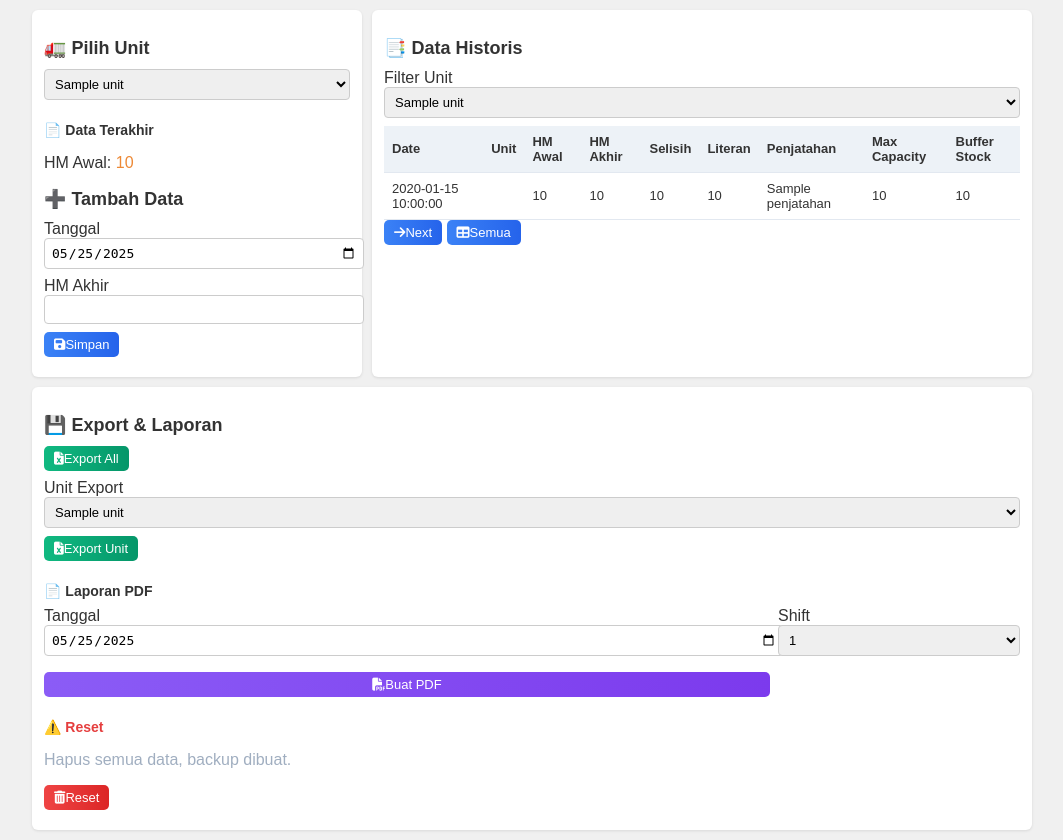
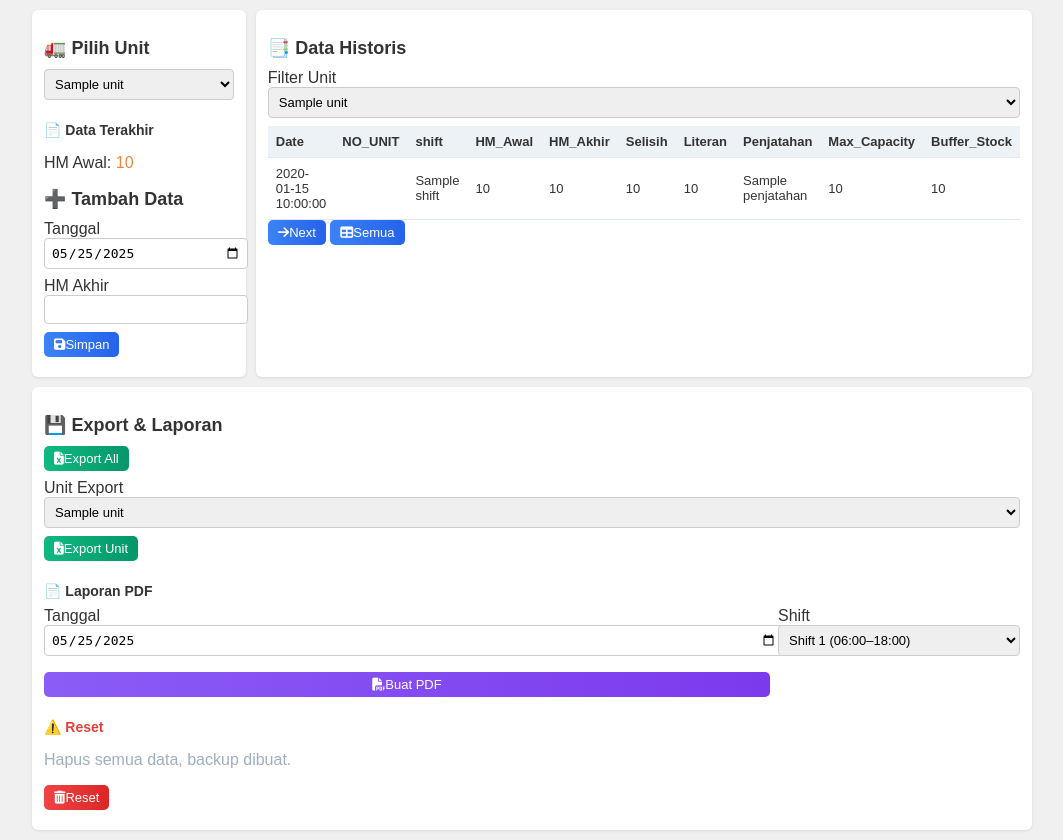
Before and after one commit to Julpian/fuel-app-new, a Flask app: template app/templates/index.html in a window 1280 px wide. Shown: the part 61-901 px from the top of the page, without its empty margins (108-1171 px from the left). Run offline with Flask 3, Linux system fonts and the light colour scheme; the template is opened without the code that fills it: most values are stand-ins (such as "Sample title", 1, 10 or a date in 2020); parts of the project's set-up code (start-up, migrations or seed data) failed here and were passed over; some libraries are stand-ins or nearby versions.

Commit message:
update pdf

```diff
--- a/app/main.py
+++ b/app/main.py
@@ -7,7 +7,7 @@ from reportlab.lib.pagesizes import A4
 from reportlab.platypus import SimpleDocTemplate, Table, TableStyle, Paragraph
 from reportlab.lib import colors
 from reportlab.lib.styles import getSampleStyleSheet
-from datetime import datetime
+from datetime import datetime, time
 import logging
 from dotenv import load_dotenv
 from supabase import create_client, Client
@@ -19,11 +19,11 @@ logger = logging.getLogger(__name__)
 # Load environment variables
 load_dotenv()
 
-# Inisialisasi Flask
+# Initialize Flask
 app = Flask(__name__, template_folder='templates', static_folder='static')
 app.secret_key = os.environ.get('FLASK_SECRET_KEY', 'supersecretkey')
 
-# Filter kustom strftime
+# Custom strftime filter
 def format_datetime(value, format='%Y-%m-%d'):
     if value == 'now':
         return datetime.now().strftime(format)
@@ -31,14 +31,14 @@ def format_datetime(value, format='%Y-%m-%d'):
 
 app.jinja_env.filters['strftime'] = format_datetime
 
-# Validasi Supabase credentials
+# Validate Supabase credentials
 SUPABASE_URL = os.environ.get('SUPABASE_URL')
 SUPABASE_KEY = os.environ.get('SUPABASE_KEY')
 if not SUPABASE_URL or not SUPABASE_KEY:
     logger.error("SUPABASE_URL or SUPABASE_KEY environment variable is not set")
     raise ValueError("SUPABASE_URL or SUPABASE_KEY environment variable is not set. Please configure it in .env.")
 
-# Inisialisasi Supabase client
+# Initialize Supabase client
 try:
     supabase: Client = create_client(SUPABASE_URL, SUPABASE_KEY)
     logger.info(f"Connected to Supabase at {SUPABASE_URL}")
@@ -47,28 +47,35 @@ except Exception as e:
     raise RuntimeError(f"Failed to initialize Supabase client: {str(e)}")
 
 LOCKED_UNITS = [
-    "DZ3007", "DZ3014", "DZ3026","EX1022", "EX2017", "EX2027", "EX2032", "EX2033", "EX2040", "EX3009"
+    "DZ3007", "DZ3014", "DZ3026", "EX1022", "EX2017", "EX2027", "EX2032", "EX2033", "EX2040", "EX3009"
 ]
 PENJATAHAN_MAP = {
     "DZ3007": 52, "DZ3014": 52, "DZ3026": 52,
     "EX1022": 58,
-    "EX2017": 93, "EX2027": 93, "EX2032": 93 , "EX2033": 93, "EX2040": 93,
+    "EX2017": 93, "EX2027": 93, "EX2032": 93, "EX2033": 93, "EX2040": 93,
     "EX3009": 126
 }
 MAX_CAPACITY_MAP = {
     "DZ3007": 1000, "DZ3014": 1000, "DZ3026": 1200,
     "EX1022": 980,
-    "EX2017": 1380, "EX2027": 1380, "EX2032": 1380 , "EX2033": 1380, "EX2040": 1380,
+    "EX2017": 1380, "EX2027": 1380, "EX2032": 1380, "EX2033": 1380, "EX2040": 1380,
     "EX3009": 3400
 }
-INITIAL_HM_AWAL = {
-    "DZ3007": 45280, "DZ3014": 45914, "DZ3026": 20090,
+INITIAL_HM_Awal = {
+    "DZ3007": 45298, "DZ3014": 45932, "DZ3026": 20118,
     "EX1022": 34288,
-    "EX2017": 45720, "EX2027": 35080, "EX2032": 26684 , "EX2033": 25817, "EX2040": 18579,
-    "EX3009": 35514
+    "EX2017": 45729, "EX2027": 35087, "EX2032": 26693, "EX2033": 25826, "EX2040": 18588,
+    "EX3009": 35523
 }
 
-# Fungsi data menggunakan Supabase API
+# Function to determine shift based on current time
+def determine_shift():
+    current_time = datetime.now().time()
+    if time(6, 0) <= current_time < time(18, 0):
+        return "Shift 1"
+    return "Shift 2"
+
+# Data functions using Supabase API
 def load_or_create_data():
     try:
         response = supabase.table('fuel_records').select('*').execute()
@@ -78,20 +85,21 @@ def load_or_create_data():
                 {
                     "Date": r["Date"].strip() if r["Date"] else "",
                     "NO_UNIT": r["NO_UNIT"].strip() if r["NO_UNIT"] else "",
-                    "HM_AWAL": round(float(r["HM_AWAL"]), 2) if r["HM_AWAL"] else 0.0,
-                    "HM_AKHIR": round(float(r["HM_AKHIR"]), 2) if r["HM_AKHIR"] else 0.0,
-                    "SELISIH": round(float(r["SELISIH"]), 2) if r["SELISIH"] else 0.0,
-                    "LITERAN": round(float(r["LITERAN"]), 2) if r["LITERAN"] else 0.0,
-                    "PENJATAHAN": int(r["PENJATAHAN"]) if r["PENJATAHAN"] else 0,
+                    "HM_Awal": round(float(r["HM_Awal"]), 2) if r["HM_Awal"] else 0.0,
+                    "HM_Akhir": round(float(r["HM_Akhir"]), 2) if r["HM_Akhir"] else 0.0,
+                    "Selisih": round(float(r["Selisih"]), 2) if r["Selisih"] else 0.0,
+                    "Literan": round(float(r["Literan"]), 2) if r["Literan"] else 0.0,
+                    "Penjatahan": int(r["Penjatahan"]) if r["Penjatahan"] else 0,
                     "Max_Capacity": round(float(r["Max_Capacity"]), 2) if r["Max_Capacity"] else 0.0,
                     "Buffer_Stock": round(float(r["Buffer_Stock"]), 2) if r["Buffer_Stock"] else 0.0,
-                    "is_new": bool(r["is_new"])
+                    "is_new": bool(r["is_new"]),
+                    "shift": r.get("shift", "")  # Default to empty string if shift is missing
                 } for r in records
             ])
             return df
         columns = [
-            "Date", "NO_UNIT", "HM_AWAL", "HM_AKHIR", "SELISIH",
-            "LITERAN", "PENJATAHAN", "Max_Capacity", "Buffer_Stock", "is_new"
+            "Date", "NO_UNIT", "HM_Awal", "HM_Akhir", "Selisih",
+            "Literan", "Penjatahan", "Max_Capacity", "Buffer_Stock", "is_new", "shift"
         ]
         return pd.DataFrame(columns=columns)
     except Exception as e:
@@ -100,21 +108,20 @@ def load_or_create_data():
 
 def save_data(df):
     try:
-        # Hapus semua data lama
         supabase.table('fuel_records').delete().gte('id', 0).execute()
-        # Masukkan data baru
         for _, row in df.iterrows():
             record = {
                 "Date": str(row["Date"]).strip(),
                 "NO_UNIT": str(row["NO_UNIT"]).strip(),
-                "HM_AWAL": float(row["HM_AWAL"]),
-                "HM_AKHIR": float(row["HM_AKHIR"]),
-                "SELISIH": float(row["SELISIH"]),
-                "LITERAN": float(row["LITERAN"]),
-                "PENJATAHAN": int(row["PENJATAHAN"]),
+                "HM_Awal": float(row["HM_Awal"]),
+                "HM_Akhir": float(row["HM_Akhir"]),
+                "Selisih": float(row["Selisih"]),
+                "Literan": float(row["Literan"]),
+                "Penjatahan": int(row["Penjatahan"]),
                 "Max_Capacity": float(row["Max_Capacity"]),
                 "Buffer_Stock": float(row["Buffer_Stock"]),
-                "is_new": bool(row["is_new"])
+                "is_new": bool(row["is_new"]),
+                "shift": str(row["shift"]) if row["shift"] else None  # Handle empty shift as NULL
             }
             supabase.table('fuel_records').insert(record).execute()
     except Exception as e:
@@ -136,8 +143,8 @@ def backup_data():
 def get_hm_awal(df, no_unit):
     unit_data = df[df["NO_UNIT"] == no_unit]
     if not unit_data.empty:
-        return unit_data["HM_AKHIR"].iloc[-1]
-    return INITIAL_HM_AWAL.get(no_unit, 0.0)
+        return unit_data["HM_Akhir"].iloc[-1]
+    return INITIAL_HM_Awal.get(no_unit, 0.0)
 
 def get_penjatahan(no_unit):
     return PENJATAHAN_MAP.get(no_unit, 62)
@@ -150,6 +157,7 @@ def add_new_record(no_unit, hm_akhir, date):
     hm_awal = get_hm_awal(df, no_unit)
     penjatahan = get_penjatahan(no_unit)
     max_capacity = get_max_capacity(no_unit)
+    shift = determine_shift()
 
     if hm_akhir <= hm_awal:
         return df, None, f"HM Akhir ({hm_akhir}) harus lebih besar dari HM Awal ({hm_awal})!"
@@ -162,17 +170,20 @@ def add_new_record(no_unit, hm_akhir, date):
     new_record = {
         "Date": date.strftime("%Y-%m-%d"),
         "NO_UNIT": no_unit.strip(),
-        "HM_AWAL": round(hm_awal, 2),
-        "HM_AKHIR": round(hm_akhir, 2),
-        "SELISIH": selisih,
-        "LITERAN": round(literan, 2),
-        "PENJATAHAN": penjatahan,
+        "HM_Awal": round(hm_awal, 2),
+        "HM_Akhir": round(hm_akhir, 2),
+        "Selisih": selisih,
+        "Literan": round(literan, 2),
+        "Penjatahan": penjatahan,
         "Max_Capacity": round(max_capacity, 2),
         "Buffer_Stock": round(buffer_stock, 2),
-        "is_new": True
+        "is_new": True,
+        "shift": shift
     }
 
-    df.loc[df["NO_UNIT"] == no_unit, "is_new"] = False
+    # Ensure DataFrame has all columns before concatenation
+    if "shift" not in df.columns:
+        df["shift"] = ""
     df = pd.concat([df, pd.DataFrame([new_record])], ignore_index=True)
     save_data(df)
     return df, new_record, None
@@ -183,27 +194,30 @@ def create_pdf_report(df, shift, date):
     elements = []
 
     styles = getSampleStyleSheet()
+    shift_display = "Shift 1 (06:00–18:00)" if shift == "Shift 1" else "Shift 2 (18:00–06:00)"
     title = Paragraph(
         f"PLAN REFUELING UNIT TRACK {date.strftime('%b %Y').upper()}"
-        f"<br/>Shift: {shift} Tgl: {date.strftime('%d %b %Y')}",
+        f"<br/>{shift_display} Tgl: {date.strftime('%d %b %Y')}",
         styles['Title']
     )
     elements.append(title)
     elements.append(Paragraph("<br/>", styles['Normal']))
 
-    data = [["Date", "Unit", "Est HM Jam 12:00", "HM", "Qty Plan Refueling", "Note"]]
+    data = [["Date", "Unit", "Shift", "Est HM Jam 12:00", "HM", "Qty Plan Refueling", "Note"]]
     for _, row in df.iterrows():
-        qty_plan = f"{row['LITERAN']:.2f}" if row['LITERAN'] > 0 else "Full" if row['Buffer_Stock'] <= 0 else "-"
+        qty_plan = f"{row['Literan']:.2f}" if row['Literan'] > 0 else "Full" if row['Buffer_Stock'] <= 0 else "-"
+        shift_value = row.get("shift", "")  # Handle missing shift
         data.append([
             row["Date"],
             row["NO_UNIT"],
-            f"{row['HM_AWAL']:.2f}",
-            f"{row['SELISIH']:.2f}",
+            shift_value,
+            f"{row['HM_Awal']:.2f}",
+            f"{row['Selisih']:.2f}",
             qty_plan,
             ""
         ])
 
-    col_widths = [80, 60, 100, 60, 100, 100]
+    col_widths = [80, 60, 60, 100, 60, 100, 100]
     table = Table(data, colWidths=col_widths)
     table.setStyle(TableStyle([
         ('BACKGROUND', (0, 0), (-1, 0), colors.darkblue),
@@ -225,14 +239,6 @@ def create_pdf_report(df, shift, date):
     return buffer
 
 # Routes
-@app.route('/favicon.ico')
-def favicon():
-    try:
-        return send_file(os.path.join(app.root_path, 'static', 'favicon.ico'))
-    except FileNotFoundError:
-        logger.warning("Favicon not found, returning 204")
-        return '', 204
-
 @app.route('/')
 def index():
     try:
@@ -274,10 +280,12 @@ def add_record():
         if error:
             flash(error, 'error')
         else:
+            shift_display = record.get('shift', 'Unknown')
             flash(
                 f"Data untuk unit {no_unit} berhasil disimpan! "
+                f"Shift: <span style='color:#facc15;font-weight:bold'>{shift_display}</span> | "
                 f"Buffer Stock: <span style='color:#facc15;font-weight:bold'>{record['Buffer_Stock']:.2f}</span> | "
-                f"Literan: <span style='color:#facc15;font-weight:bold'>{record['LITERAN']:.2f}</span>",
+                f"Literan: <span style='color:#facc15;font-weight:bold'>{record['Literan']:.2f}</span>",
                 'success'
             )
         return redirect(url_for('index', unit=no_unit))
@@ -320,17 +328,25 @@ def generate_pdf():
     try:
         report_date = datetime.strptime(request.form['report_date'], '%Y-%m-%d')
         shift = request.form['shift']
+        if shift not in ["Shift 1", "Shift 2"]:
+            flash("Shift tidak valid. Pilih Shift 1 atau Shift 2.", 'error')
+            return redirect(url_for('index'))
+
         df = load_or_create_data()
-        report_df = df[df["Date"] == report_date.strftime("%Y-%m-%d")]
+        # Ensure shift column exists
+        if "shift" not in df.columns:
+            df["shift"] = ""
+        report_df = df[(df["Date"] == report_date.strftime("%Y-%m-%d")) & (df["shift"] == shift)]
         if not report_df.empty:
             pdf_buffer = create_pdf_report(report_df, shift, report_date)
+            shift_display = "Shift1_0600-1800" if shift == "Shift 1" else "Shift2_1800-0600"
             return send_file(
                 pdf_buffer,
-                download_name=f"Plan_Refueling_Hauler_{report_date.strftime('%d_%b_%Y')}_Shift_{shift}.pdf",
+                download_name=f"Plan_Refueling_Hauler_{report_date.strftime('%d_%b_%Y')}_{shift_display}.pdf",
                 as_attachment=True
             )
         else:
-            flash(f"Tidak ada data untuk tanggal {report_date.strftime('%d %b %Y')}.", 'error')
+            flash(f"Tidak ada data untuk tanggal {report_date.strftime('%d %b %Y')} dan shift {shift}.", 'error')
             return redirect(url_for('index'))
     except Exception as e:
         logger.error(f"Error in generate_pdf: {str(e)}")
--- a/app/templates/index.html
+++ b/app/templates/index.html
@@ -320,14 +320,15 @@
                             <thead>
                                 <tr>
                                     <th>Date</th>
-                                    <th>Unit</th>
-                                    <th>HM Awal</th>
-                                    <th>HM Akhir</th>
+                                    <th>NO_UNIT</th>
+                                    <th>shift</th>
+                                    <th>HM_Awal</th>
+                                    <th>HM_Akhir</th>
                                     <th>Selisih</th>
                                     <th>Literan</th>
                                     <th>Penjatahan</th>
-                                    <th>Max Capacity</th>
-                                    <th>Buffer Stock</th>
+                                    <th>Max_Capacity</th>
+                                    <th>Buffer_Stock</th>
                                 </tr>
                             </thead>
                             <tbody id="historical-body">
@@ -335,11 +336,12 @@
                                     <tr class="{% if row.is_new %}new{% endif %}">
                                         <td>{{ row.Date }}</td>
                                         <td>{{ row.NO_UNIT }}</td>
-                                        <td>{{ row.HM_AWAL | round(2) }}</td>
-                                        <td>{{ row.HM_AKHIR | round(2) }}</td>
-                                        <td>{{ row.SELISIH | round(2) }}</td>
-                                        <td>{{ row.LITERAN | round(2) }}</td>
-                                        <td>{{ row.PENJATAHAN }}</td>
+                                        <td>{{ row.shift }}</td>
+                                        <td>{{ row.HM_Awal | round(2) }}</td>
+                                        <td>{{ row.HM_Akhir | round(2) }}</td>
+                                        <td>{{ row.Selisih | round(2) }}</td>
+                                        <td>{{ row.Literan | round(2) }}</td>
+                                        <td>{{ row.Penjatahan }}</td>
                                         <td>{{ row.Max_Capacity | round(2) }}</td>
                                         <td>{{ row.Buffer_Stock | round(2) }}</td>
                                     </tr>
@@ -380,9 +382,9 @@
                         </div>
                         <div>
                             <label>Shift</label>
-                            <select name="shift">
-                                <option value="1">1</option>
-                                <option value="2">2</option>
+                            <select name="shift" required>
+                                <option value="Shift 1">Shift 1 (06:00–18:00)</option>
+                                <option value="Shift 2">Shift 2 (18:00–06:00)</option>
                             </select>
                         </div>
                         <button type="submit" class="btn-pdf"><i class="fas fa-file-pdf mr-1"></i>Buat PDF</button>
```
Also changed, not shown: backup_fuel_data.csv (+13 -17 lines).
